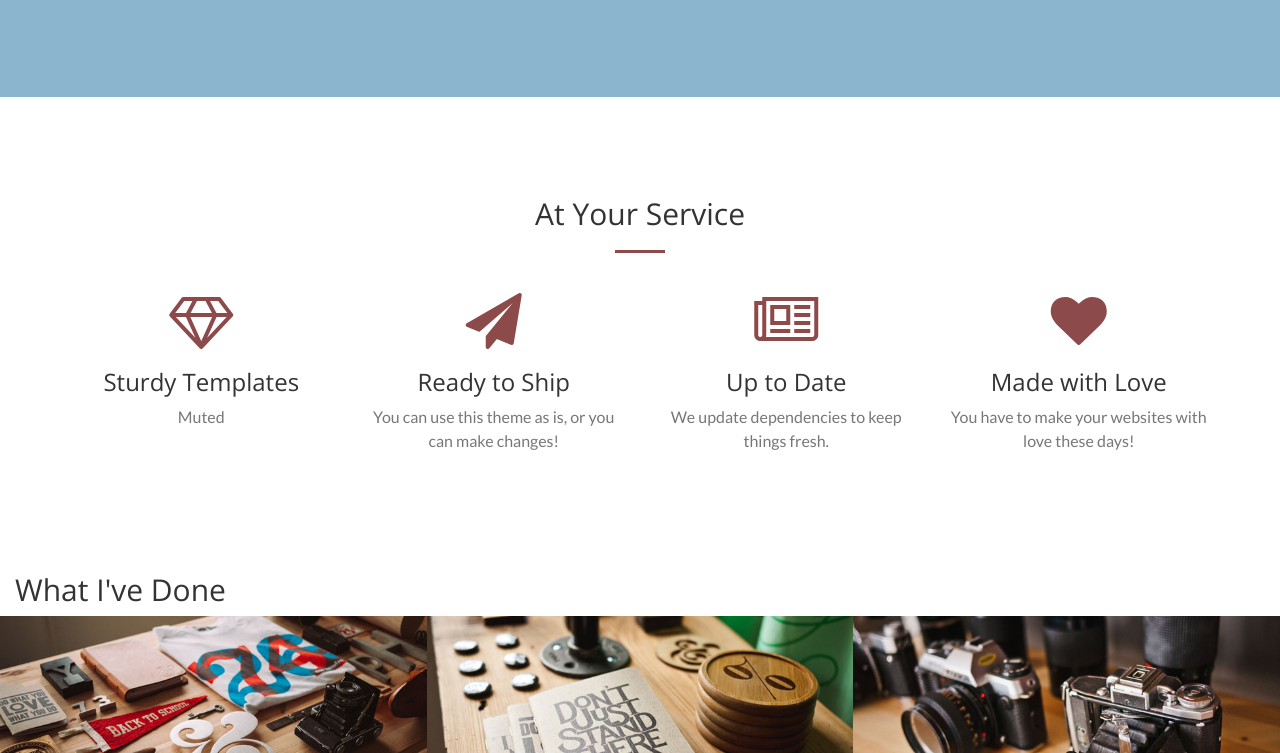
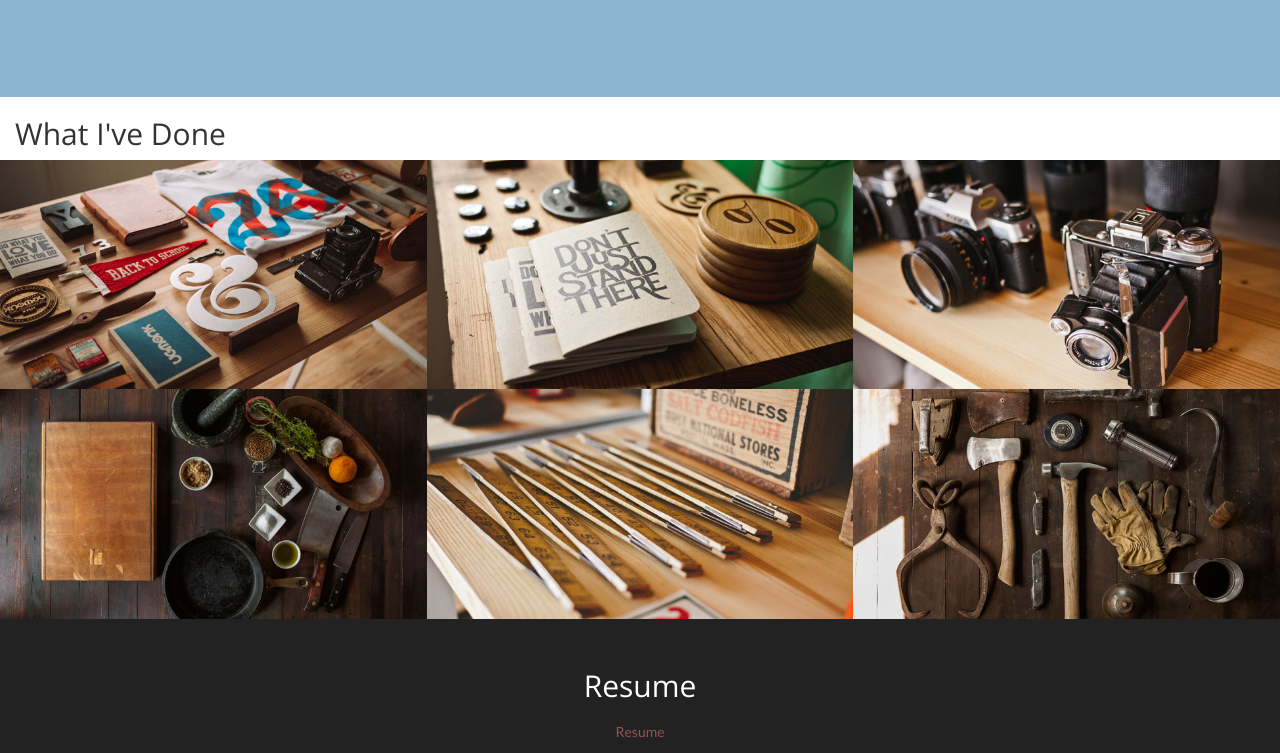
Before and after one commit to elrast/elrast.github.io, a website: page index.html in a window 1280 px wide. Shown: the part 736-1489 px from the top of the page. Drawn offline with nearby package versions, Linux system fonts and the light colour scheme.

Commit message:
removed icon secton

```diff
--- a/index.html
+++ b/index.html
@@ -92,49 +92,6 @@
                     <hr class="light">
                     <p>Last summer I was a Retail Technology Intern at Walmart. My team created an app to help Pickup Today associates do their jobs more efficiently.</p>
                     <p>This summer I'll be a Software Engineering Intern at Microsoft.</p>
-                </div>
-            </div>
-        </div>
-    </section>
-
-    <section id="services">
-        <div class="container">
-            <div class="row">
-                <div class="col-lg-12 text-center">
-                    <h2 class="section-heading">At Your Service</h2>
-                    <hr class="primary">
-                </div>
-            </div>
-        </div>
-        <div class="container">
-            <div class="row">
-                <div class="col-lg-3 col-md-6 text-center">
-                    <div class="service-box">
-                        <i class="fa fa-4x fa-diamond text-primary sr-icons"></i>
-                        <h3>Sturdy Templates</h3>
-                        <p class="text-muted">Muted</p>
-                    </div>
-                </div>
-                <div class="col-lg-3 col-md-6 text-center">
-                    <div class="service-box">
-                        <i class="fa fa-4x fa-paper-plane text-primary sr-icons"></i>
-                        <h3>Ready to Ship</h3>
-                        <p class="text-muted">You can use this theme as is, or you can make changes!</p>
-                    </div>
-                </div>
-                <div class="col-lg-3 col-md-6 text-center">
-                    <div class="service-box">
-                        <i class="fa fa-4x fa-newspaper-o text-primary sr-icons"></i>
-                        <h3>Up to Date</h3>
-                        <p class="text-muted">We update dependencies to keep things fresh.</p>
-                    </div>
-                </div>
-                <div class="col-lg-3 col-md-6 text-center">
-                    <div class="service-box">
-                        <i class="fa fa-4x fa-heart text-primary sr-icons"></i>
-                        <h3>Made with Love</h3>
-                        <p class="text-muted">You have to make your websites with love these days!</p>
-                    </div>
                 </div>
             </div>
         </div>
```
